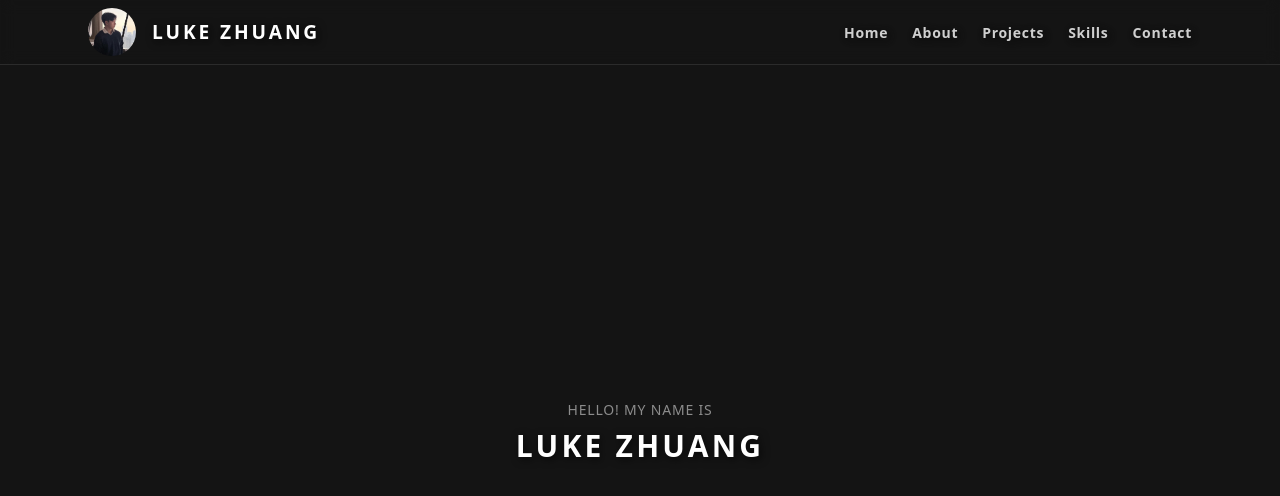
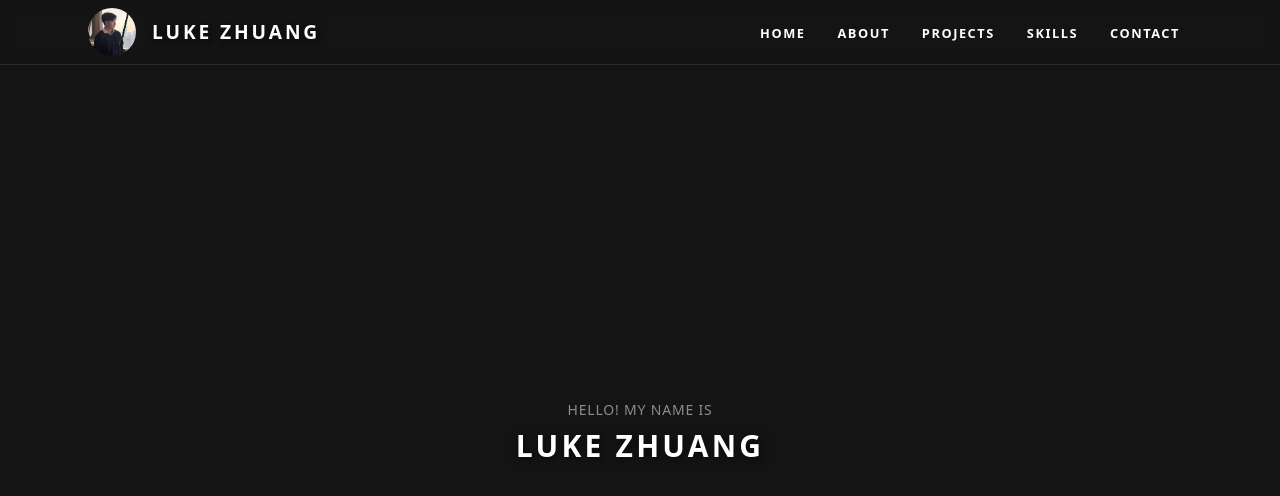
Before and after one commit to Luke7787/website-portfolio, a Next.js app in the folder luke-portfolio/: page / in a window 1280 px wide. Shown: the top 496 px of the page. Built offline with nearby package versions, Linux system fonts and the light colour scheme.

Commit message:
updated text to nav bar menu buttons, made them all cap and more eye appealing

```diff
--- a/luke-portfolio/src/components/layout/NavBar.tsx
+++ b/luke-portfolio/src/components/layout/NavBar.tsx
@@ -31,12 +31,22 @@ export default function NavBar() {
         </div>
 
         {/* Desktop Nav Links */}
-        <ul className="hidden gap-6 md:flex">
+        <ul className="hidden md:flex items-center gap-2">
           {NAV_ITEMS.map((item) => (
             <li key={item.href}>
               <a
                 href={item.href}
-                className="text-sm font-semibold tracking-wider text-white opacity-80 drop-shadow-[2px_2px_4px_rgba(0,0,0,0.7)] transition hover:opacity-100"
+                className="
+          uppercase
+          rounded-md
+          px-3 py-2
+          text-[0.8rem]
+          font-semibold
+          tracking-[0.12em]
+          text-white
+          transition-colors
+          hover:bg-[#1E90FF]
+        "
               >
                 {item.label}
               </a>
```
